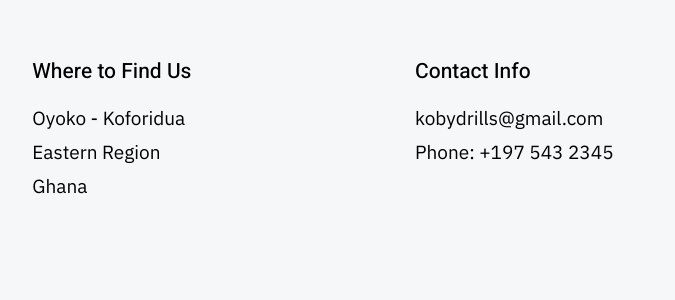
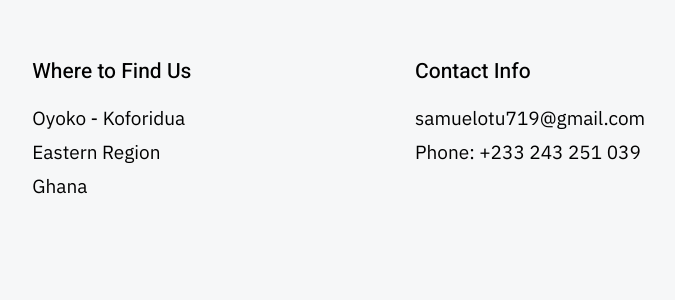
Before and after one commit to Moadams/kobydrillsdotkom, a Django app: page /contact-us/ in a window 1280 px wide. Shown: the part 993-1293 px from the top of the page, without its empty margins (355-1030 px from the left). Run offline with Django 3.2, Linux system fonts and the light colour scheme; some libraries are stand-ins or nearby versions.

Commit message:
changed contact details

```diff
--- a/base/templates/contact.htm
+++ b/base/templates/contact.htm
@@ -44,8 +44,8 @@
                 <div class="column large-six tab-full">
                     <h4>Contact Info</h4>
 
-                    <p>kobydrills@gmail.com<br>
-                    Phone: +197 543 2345
+                    <p>samuelotu719@gmail.com<br>
+                    Phone: +233 243 251 039
                     </p>
 
                 </div>
--- a/base/templates/login.htm
+++ b/base/templates/login.htm
@@ -43,7 +43,8 @@
                                     <div class="text-center">
                                         <h4 class="text-dark mb-4">
                                             <a href="{% url 'home' %}" style="text-decoration: none; color: black;">
-                                                <img class = 'logo' src="{% static  'images/untitled-2.png' %}" alt="Homepage">
+                                                <!-- <img class = 'logo' src="{% static  'images/untitled-2.png' %}" alt="Homepage"> -->
+                                                <img class = 'logo' src="{% static  'images/logo.png' %}" alt="Homepage">
                                             </a>
                                         </h4>
                                     </div>
```
